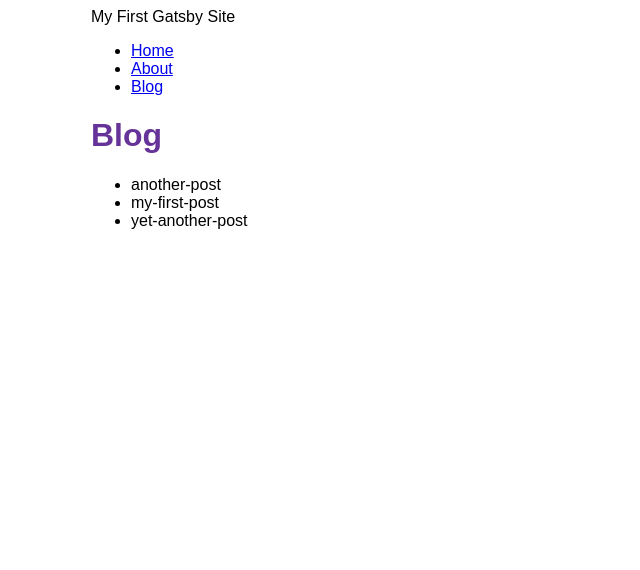
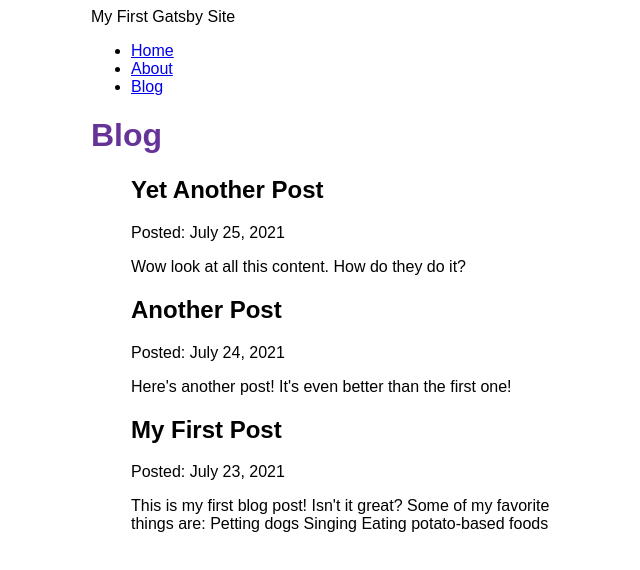
Before and after one commit to rahulx9/gatsby-2, a Gatsby site: page /blog in a window 1280 px wide. Shown: the whole page, without its empty margins (299-939 px from the left). Built offline with nearby package versions, Linux system fonts and the light colour scheme; Gatsby itself is replaced by a stand-in of ours.

Commit message:
using MDX

```diff
--- a/gatsby-config.ts
+++ b/gatsby-config.ts
@@ -9,6 +9,7 @@ const config: GatsbyConfig = {
   // Learn more at: https://gatsby.dev/graphql-typegen
   graphqlTypegen: true,
   plugins: [
+    `gatsby-plugin-mdx`,
     "gatsby-plugin-image",
     "gatsby-plugin-sharp",
     {
--- a/package.json
+++ b/package.json
@@ -16,8 +16,10 @@
     "typecheck": "tsc --noEmit"
   },
   "dependencies": {
+    "@mdx-js/react": "^2.3.0",
     "gatsby": "^5.10.0",
     "gatsby-plugin-image": "^3.11.0",
+    "gatsby-plugin-mdx": "^5.11.0",
     "gatsby-plugin-sharp": "^5.11.0",
     "gatsby-source-filesystem": "^5.11.0",
     "react": "^18.2.0",
--- a/src/pages/blog.tsx
+++ b/src/pages/blog.tsx
@@ -8,9 +8,13 @@ const AboutPage: React.FC<PageProps> = ({ data }) => {
   return (
     <Layout pageTitle="Blog">
       <ul>
-        {data.allFile.nodes.map(({ name }) => {
-          return <li key={name}>{name}</li>;
-        })}
+        {data.allMdx.nodes.map((node) => (
+          <article key={node.id}>
+            <h2>{node.frontmatter.title}</h2>
+            <p>Posted: {node.frontmatter.date}</p>
+            <p>{node.excerpt}</p>
+          </article>
+        ))}
       </ul>
     </Layout>
   );
@@ -21,10 +25,15 @@ export const Head: React.FC = () => <Seo title="Blog" />;
 export default AboutPage;
 
 export const query = graphql`
-  query GetBlogs {
-    allFile {
+  query GetBlog {
+    allMdx(sort: { frontmatter: { date: DESC } }) {
       nodes {
-        name
+        frontmatter {
+          date(formatString: "MMMM D, YYYY")
+          title
+        }
+        id
+        excerpt
       }
     }
   }
```
Also changed, not shown: src/gatsby-types.d.ts (+230 -4 lines), 1 other file.
